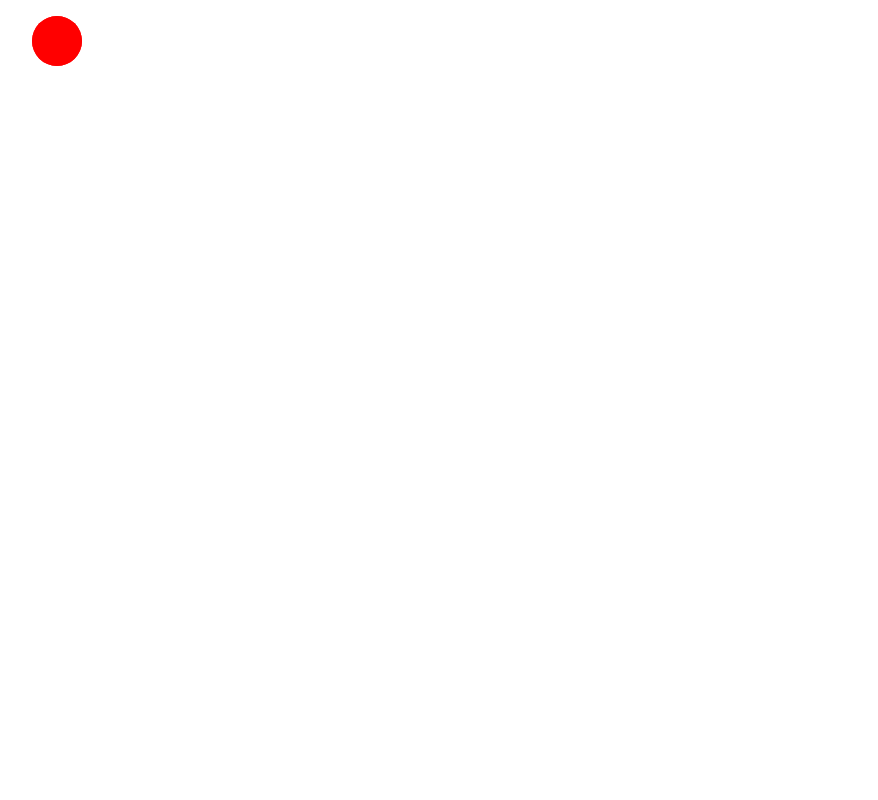
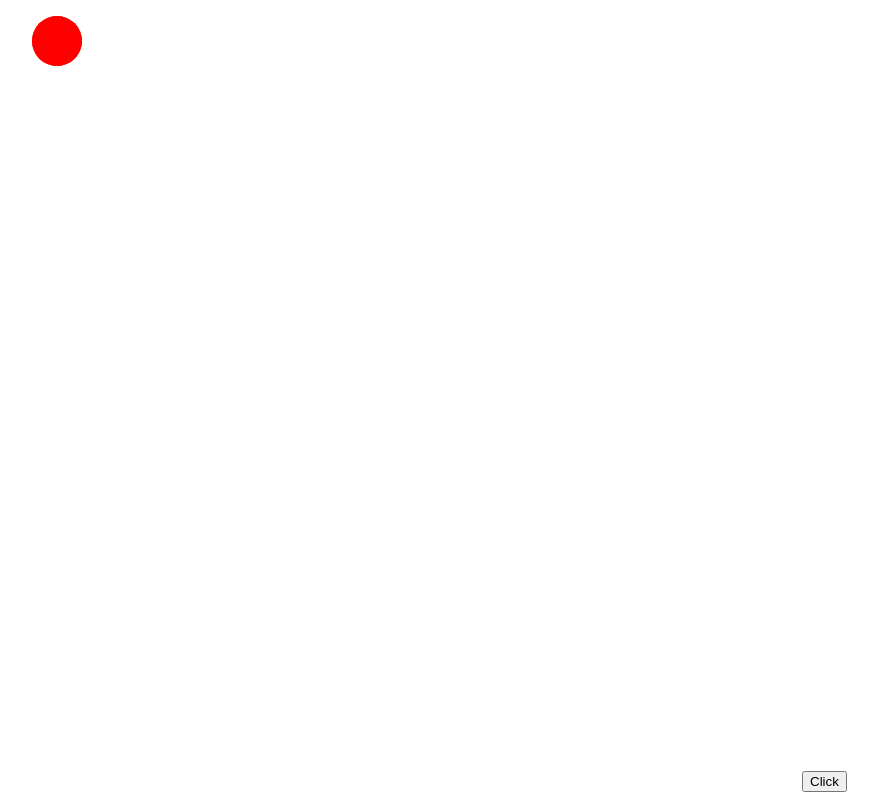
Before and after one commit to Shuta-syd/42-ft_transcendence, a React (Create React App) app in the folder frontend/: page /game in a window 1280 px wide. Shown: the part 186-986 px from the top of the page, without its empty margins (230-1108 px from the left). Built offline with nearby package versions, Linux system fonts and the light colour scheme.

Commit message:
#15[fix]ballにおけるmouse判定が不要だったので削除

```diff
--- a/frontend/src/features/game/Game.tsx
+++ b/frontend/src/features/game/Game.tsx
@@ -5,7 +5,6 @@ import React, { useRef, useEffect } from "react";
 let context: CanvasRenderingContext2D | null;
 let canvas:  HTMLCanvasElement | null;
 let raf : number;
-let isRunning : boolean;
 const middleLine = 450;
 
 /*
@@ -126,18 +125,24 @@ const Canvas = () => {
         // drawStaticObject();
 
         canvas.addEventListener('mousemove', (e) => {
-            if (!isRunning) {
                 raf = window.requestAnimationFrame(draw);
-                isRunning = true;
-            }
         });
         canvas.addEventListener('mouseout', (e) => {
             window.cancelAnimationFrame(raf);
-            isRunning = false;
         });
         ball.draw();
     }, []);
-    return <canvas ref={canvasRef} height="900" width="1000"/>
+
+    const handleClick = (event: React.MouseEvent<HTMLButtonElement, MouseEvent>) => {
+        leftPaddle.y += 100;
+    };
+
+    return (
+        <div>
+            <canvas ref={canvasRef} height="900" width="1000"/>
+            <button onClick={handleClick}>Click</button>
+        </div>
+        );
 }
 
 export default Canvas;
```
